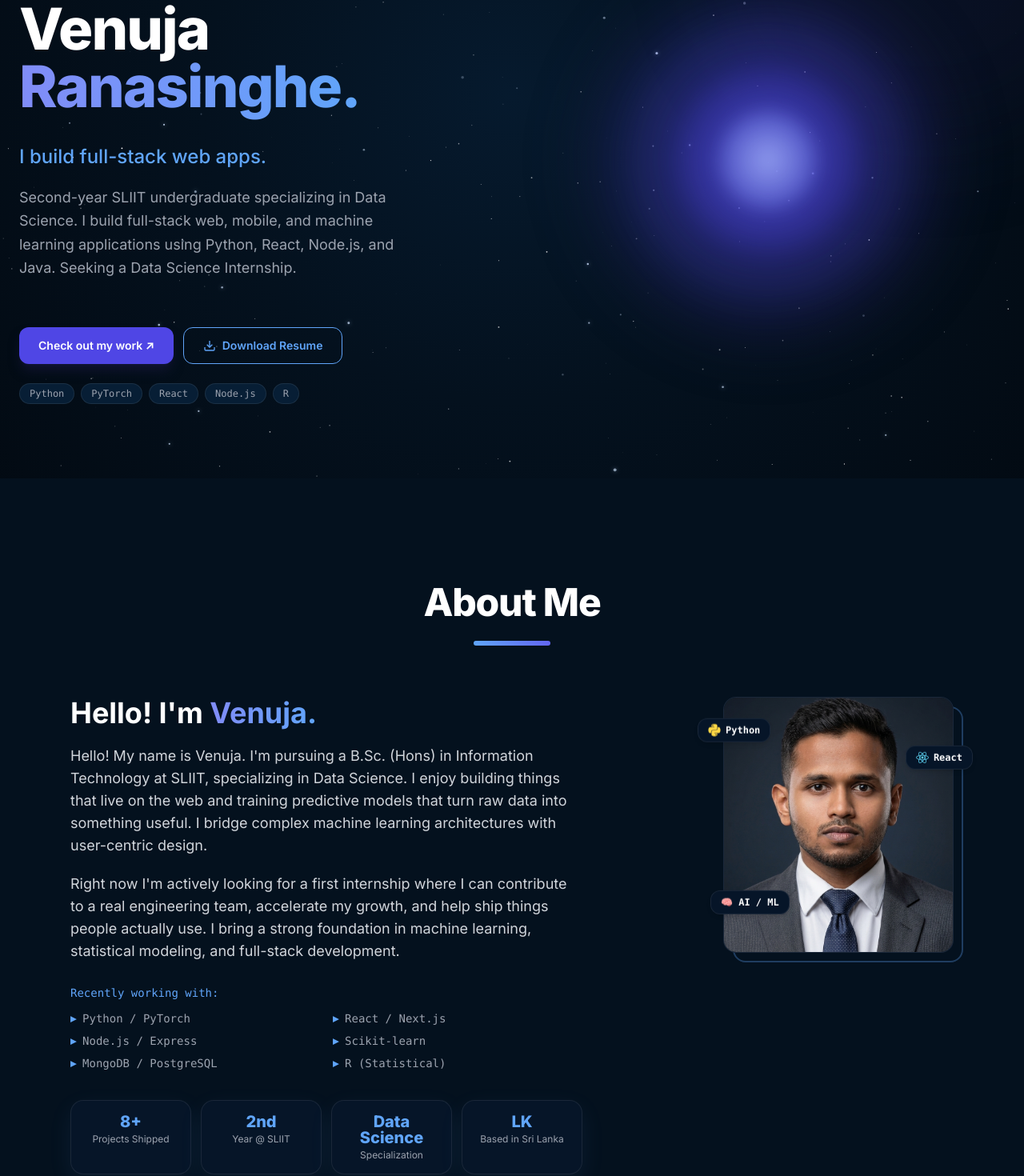
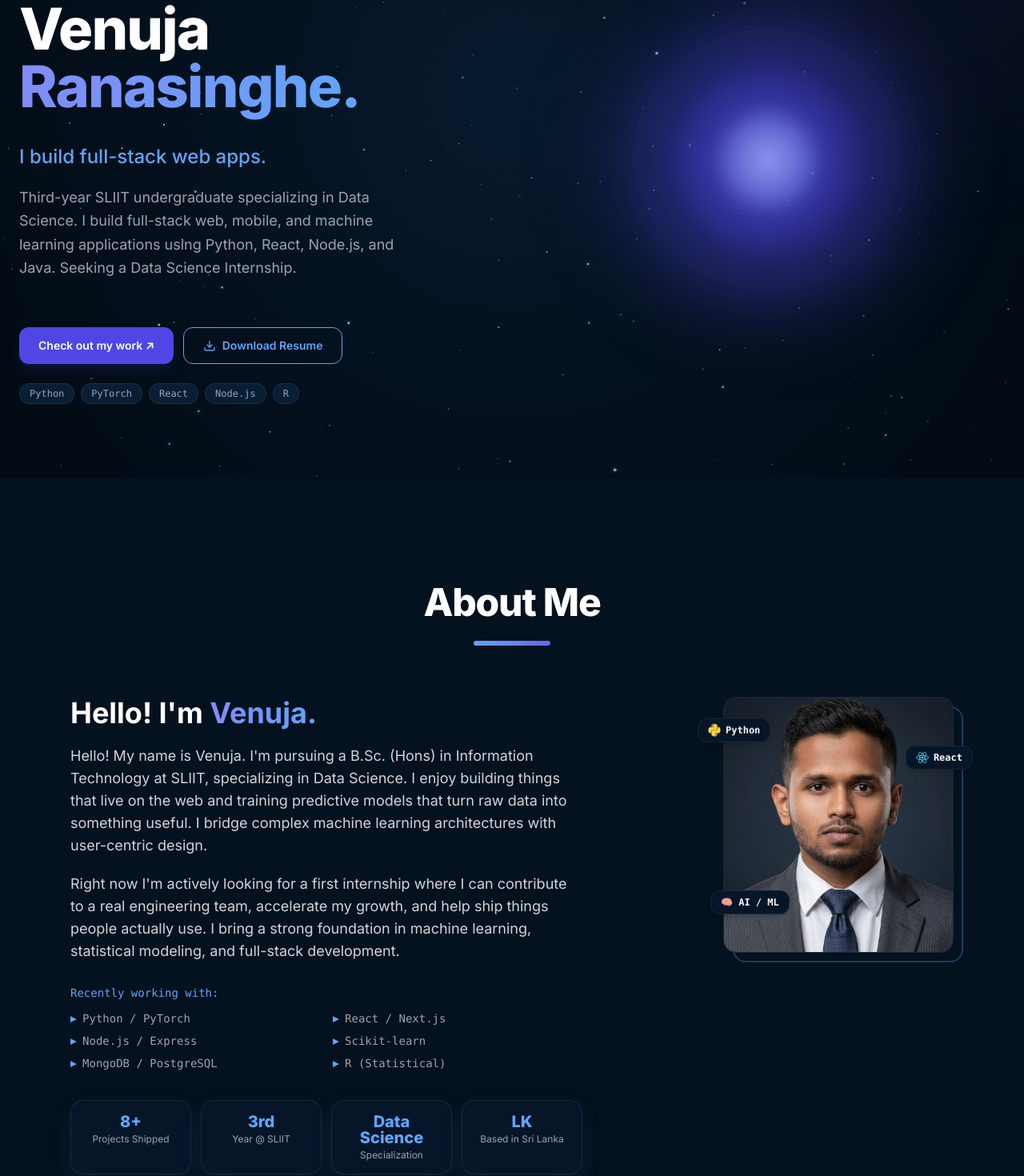
Before and after one commit to vranasinghe/portfolio, a Next.js app: page / in a window 1280 px wide. Shown: the part 202-1672 px from the top of the page at 80% size. Built offline with nearby package versions, Linux system fonts and the light colour scheme.

Commit message:
update the project

```diff
--- a/data/portfolio.ts
+++ b/data/portfolio.ts
@@ -17,7 +17,7 @@ export const personalInfo = {
   resumeLink: "/Resume.pdf",
   bio: "Hello! My name is Venuja. I'm pursuing a B.Sc. (Hons) in Information Technology at SLIIT, specializing in Data Science. I enjoy building things that live on the web and training predictive models that turn raw data into something useful. I bridge complex machine learning architectures with user-centric design.",
   heroBio:
-    "Second-year SLIIT undergraduate specializing in Data Science. I build full-stack web, mobile, and machine learning applications using Python, React, Node.js, and Java. Seeking a Data Science Internship.",
+    "Third-year SLIIT undergraduate specializing in Data Science. I build full-stack web, mobile, and machine learning applications using Python, React, Node.js, and Java. Seeking a Data Science Internship.",
   typewriterPhrases: [
     "I build machine learning models.",
     "I build full-stack web apps.",
@@ -28,7 +28,7 @@ export const personalInfo = {
 
 export const heroStats = [
   { value: "8+", label: "Projects Shipped" },
-  { value: "2nd", label: "Year @ SLIIT" },
+  { value: "3rd", label: "Year @ SLIIT" },
   { value: "Data Science", label: "Specialization" },
   { value: "LK", label: "Based in Sri Lanka" },
 ];
```
